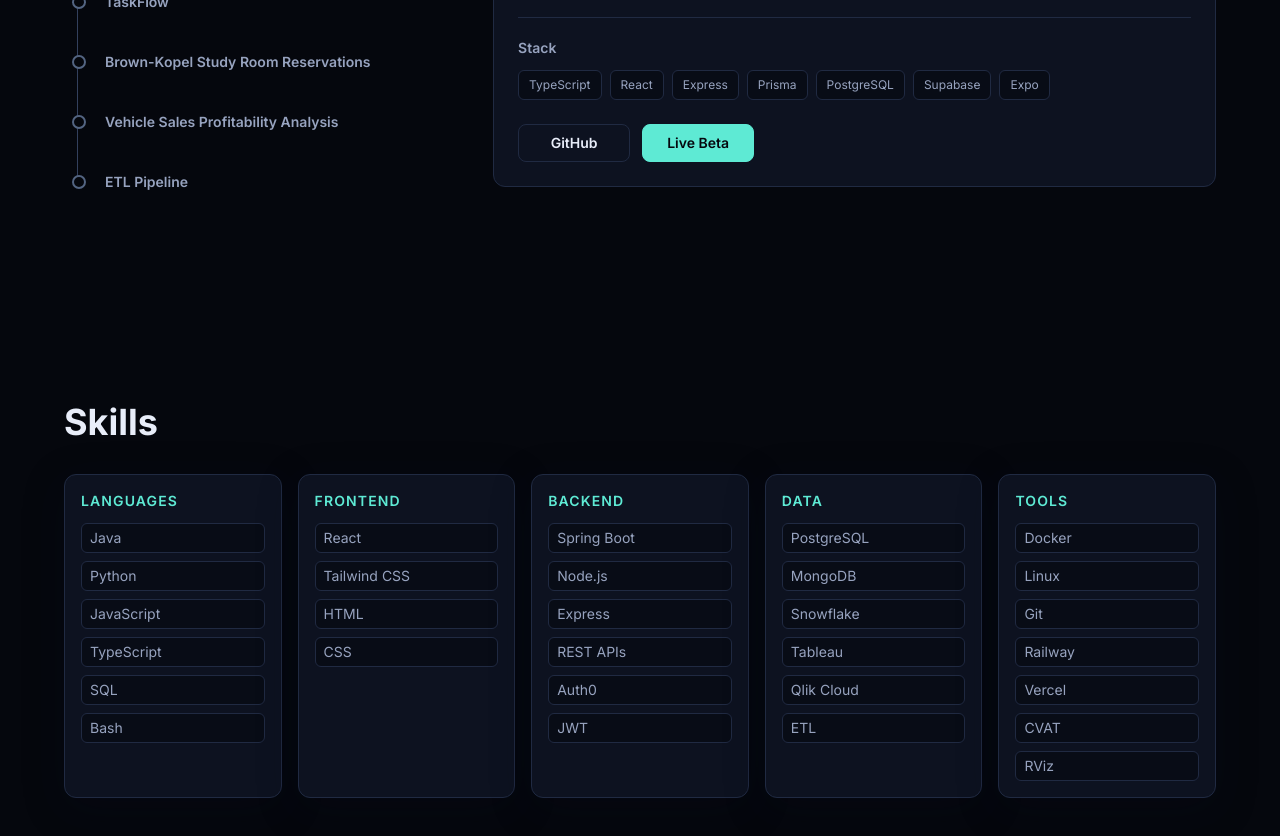
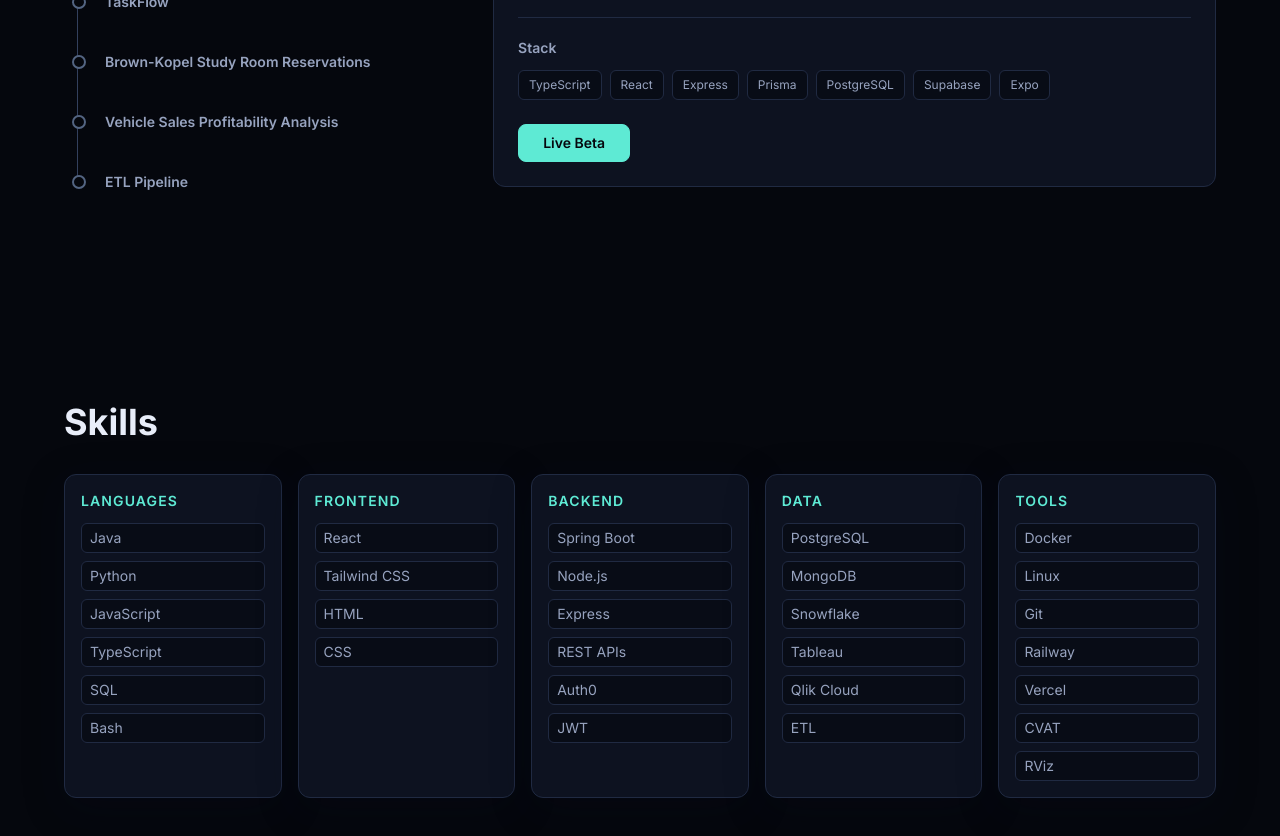
Before and after one commit to fernando-ace/Portfolio-Website, a React (Vite) app: page / in a window 1280 px wide. Shown: the part 3300-4136 px from the top of the page. Built offline with nearby package versions, Linux system fonts and the light colour scheme.

Commit message:
fix: remove private EventFilm repository link

```diff
--- a/src/components/projects/ProjectDetailCard.jsx
+++ b/src/components/projects/ProjectDetailCard.jsx
@@ -42,9 +42,11 @@
       </div>
 
       <div className="mt-6 flex flex-wrap gap-3">
-        <a className="btn-ghost min-w-28 text-sm" href={project.githubHref} target="_blank" rel="noreferrer">
-          GitHub
-        </a>
+        {project.githubHref ? (
+          <a className="btn-ghost min-w-28 text-sm" href={project.githubHref} target="_blank" rel="noreferrer">
+            GitHub
+          </a>
+        ) : null}
         {project.liveHref ? (
           <a className="btn-primary min-w-28 text-sm" href={project.liveHref} target="_blank" rel="noreferrer">
             {project.liveLabel}
--- a/src/data/portfolioData.js
+++ b/src/data/portfolioData.js
@@ -87,7 +87,6 @@
       "Added Supabase-backed private photo storage plus web and Expo host experiences through shared API and domain packages."
     ],
     stack: ["TypeScript", "React", "Express", "Prisma", "PostgreSQL", "Supabase", "Expo"],
-    githubHref: "https://github.com/fernando-ace/College-Disposable-Camera",
     liveHref: "https://eventfilm.vercel.app/",
     liveLabel: "Live Beta"
   },
```
